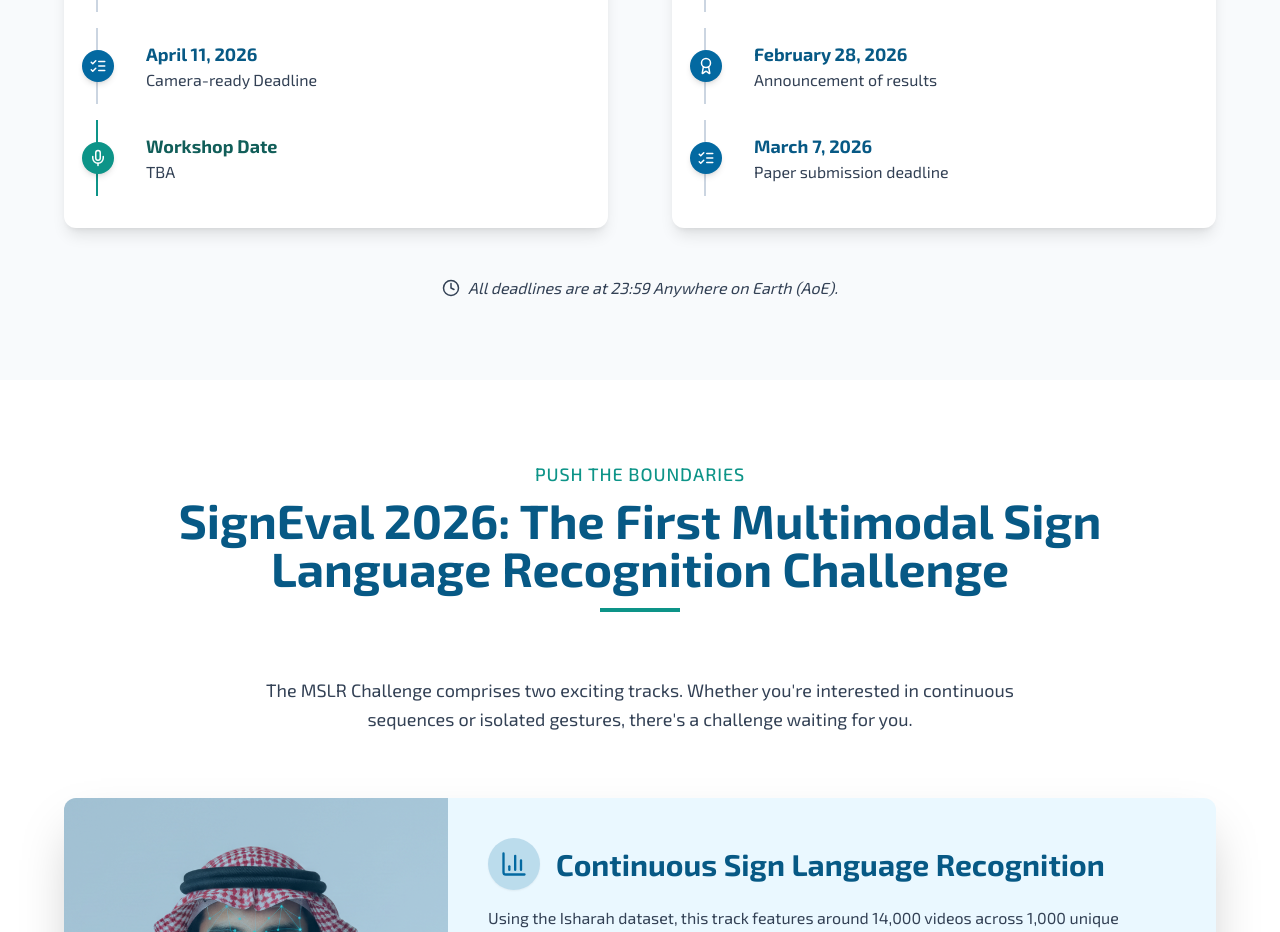
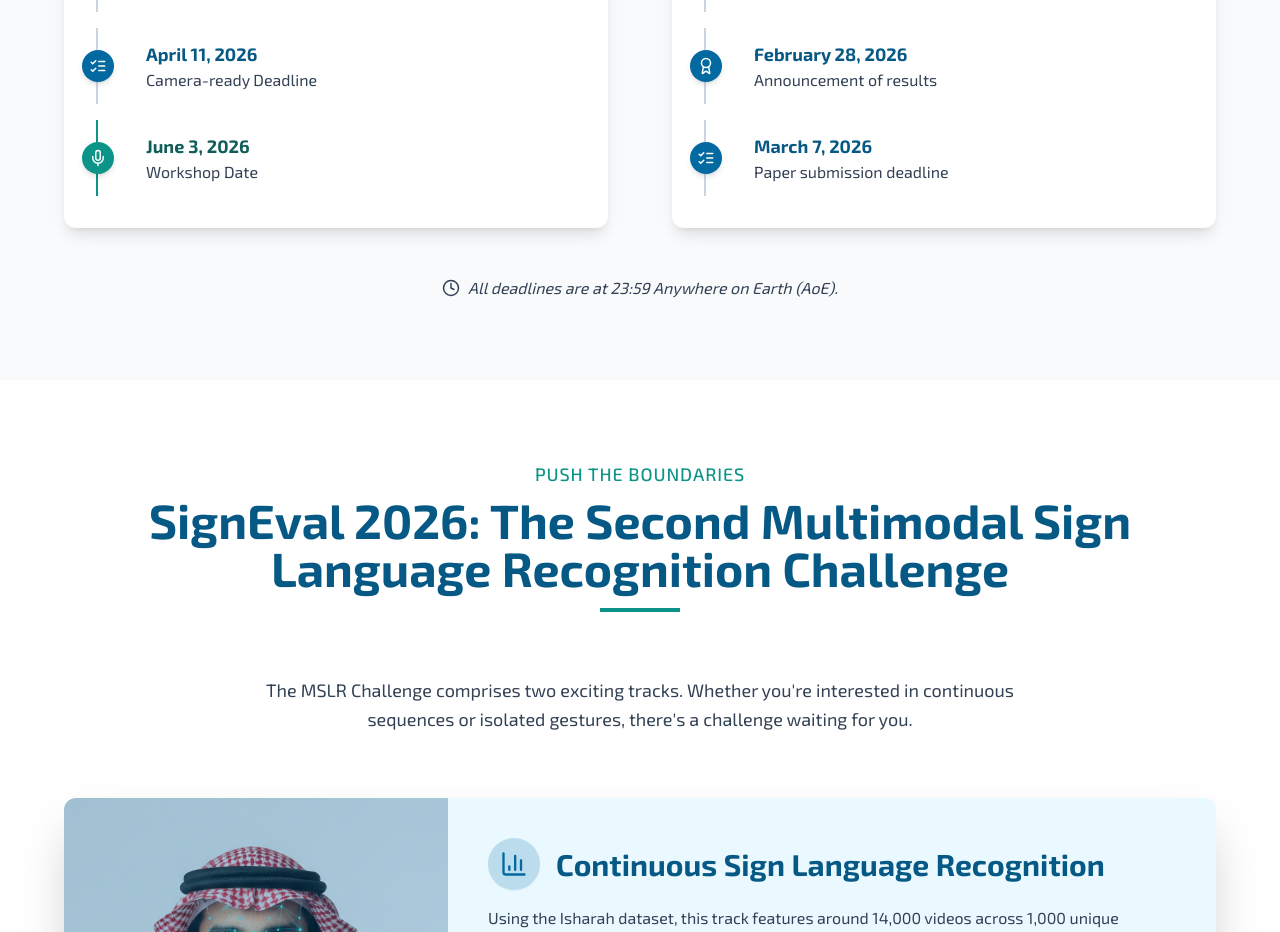
Before and after one commit to M-SLRT/MSLR2026, a React (Vite) app: page / in a window 1280 px wide. Shown: the part 4545-5477 px from the top of the page. Built offline with nearby package versions, Linux system fonts and the light colour scheme.

Commit message:
fixed typos

```diff
--- a/src/components/sections/Challenge.jsx
+++ b/src/components/sections/Challenge.jsx
@@ -163,7 +163,7 @@ const ChallengeCard = ({ track, index }) => {
 
 const Challenge = () => {
     return (
-        <SectionWrapper id="challenge-internal" title="SignEval 2026: The First Multimodal Sign Language Recognition Challenge" subtitle="Push the Boundaries" bgColor="bg-white">
+        <SectionWrapper id="challenge-internal" title="SignEval 2026: The Second Multimodal Sign Language Recognition Challenge" subtitle="Push the Boundaries" bgColor="bg-white">
             <motion.p
                 className="max-w-3xl mx-auto text-center text-lg text-brand-neutral-700 mb-12 md:mb-16 leading-relaxed"
                 initial={{ opacity: 0, y: 10 }} animate={{ opacity: 1, y: 0 }} transition={{ delay: 0.2 }}
--- a/src/components/sections/Dates.jsx
+++ b/src/components/sections/Dates.jsx
@@ -24,7 +24,7 @@ const deadlinesData = {
         { date: "March 7, 2026", event: "Workshop Paper Submission Deadline", icon: Paperclip },
         { date: "April 1, 2026", event: "Notification to Authors", icon: CheckCircle },
         { date: "April 11, 2026", event: "Camera-ready Deadline", icon: ListChecks },
-        { date: "Workshop Date", event: "TBA", icon: Mic, highlight: true },
+        { date: "June 3, 2026", event: "Workshop Date", icon: Mic, highlight: true },
     ],
     challenge: [
         { date: "January 25, 2026", event: "Release of training and development sets", icon: Rocket },
```
Also changed, not shown: 3 other files (tests, documents, lock files or other folders).
